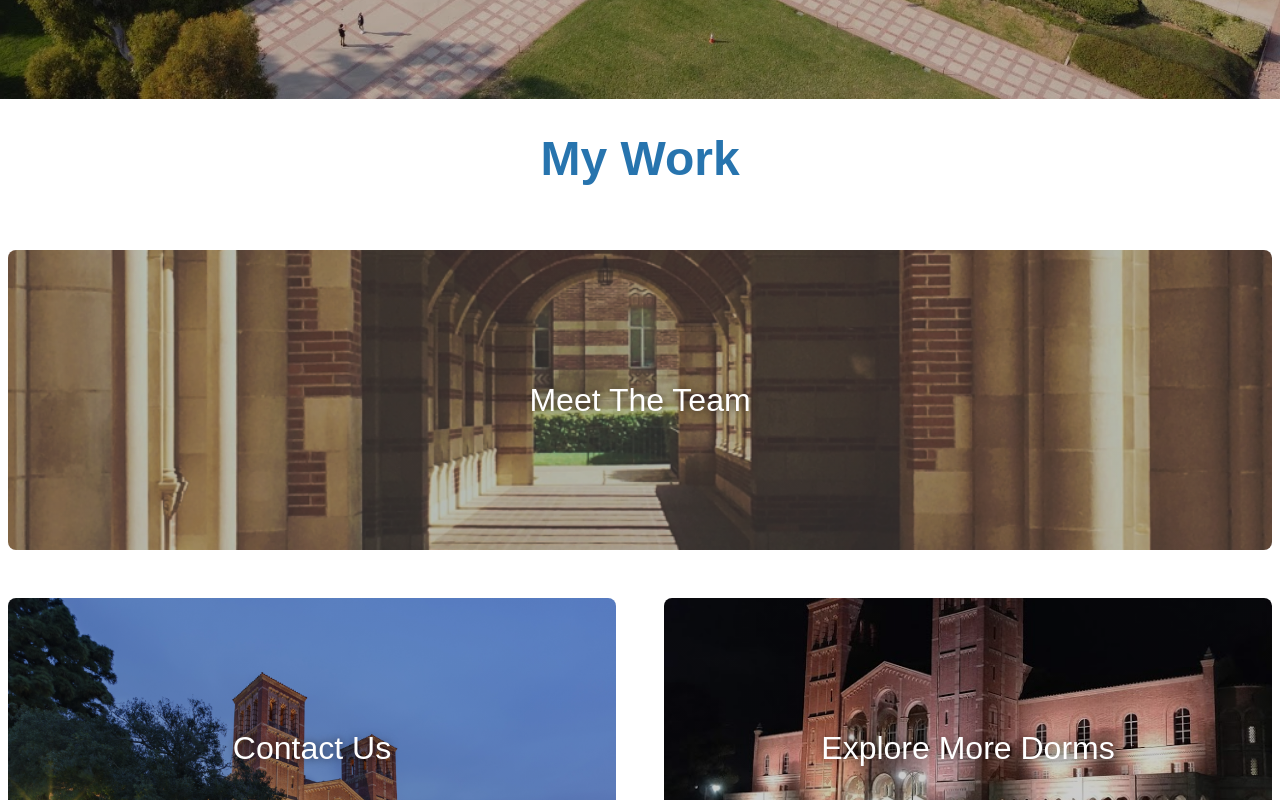
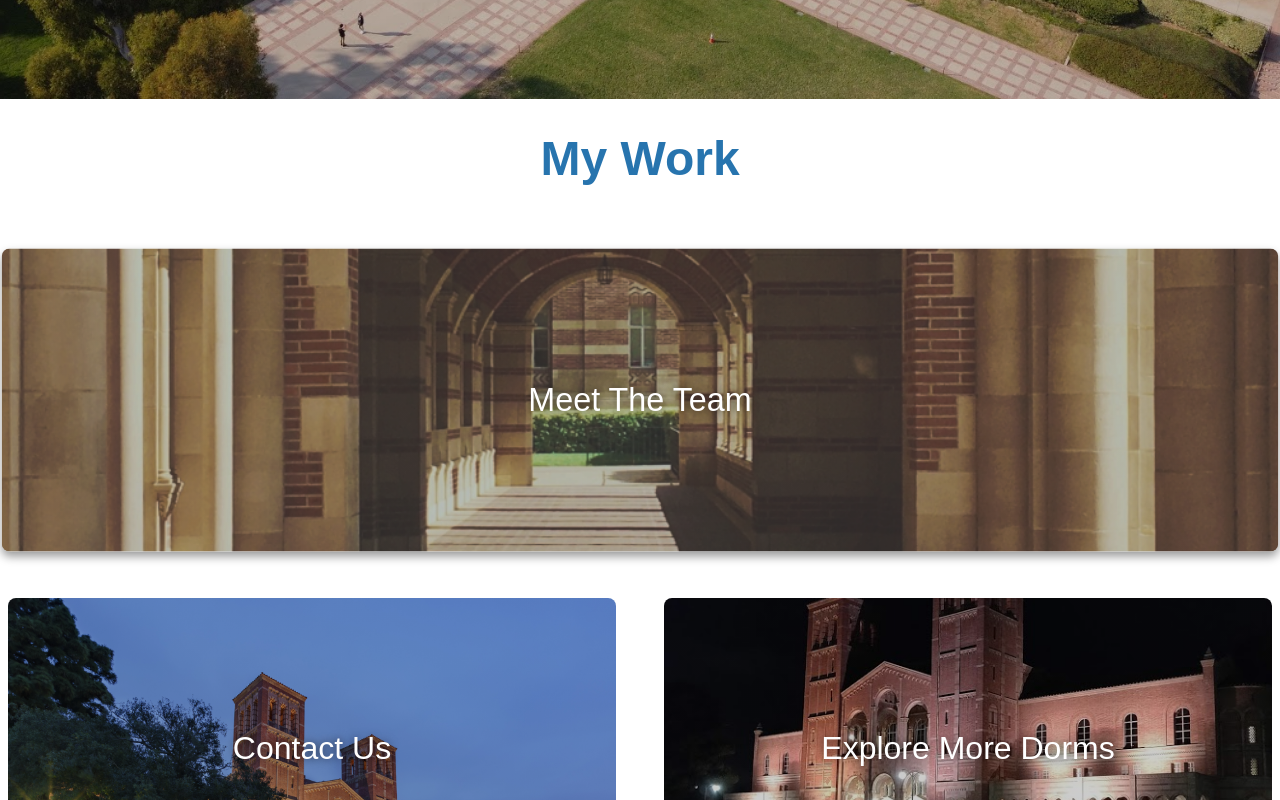
Before and after one commit to rayros404/bruinshack-my-contribution, a Next.js app: page / in a window 1280 px wide. In both pictures the pointer is over the element 640 px from the left and 1109 px from the top of the page. Shown: the part 709-1509 px from the top of the page. Built offline with nearby package versions, Linux system fonts and the light colour scheme.

Commit message:
hover animation work card

```diff
--- a/styles/Home.module.scss
+++ b/styles/Home.module.scss
@@ -63,6 +63,7 @@
       height: 300px;
       border-radius: 0.5rem;
       cursor: pointer;
+      transition: 0.3s;
     }
     #meet-the-team {
       grid-column: 1/3;
@@ -84,6 +85,11 @@
       background-size: cover;
     }
   }
+}
+.work-card:hover {
+  transform: scale(1.01);
+  z-index: 3;
+  box-shadow: 0 5px 10px rgb(0 0 0 / 40%);
 }
 
 
```
